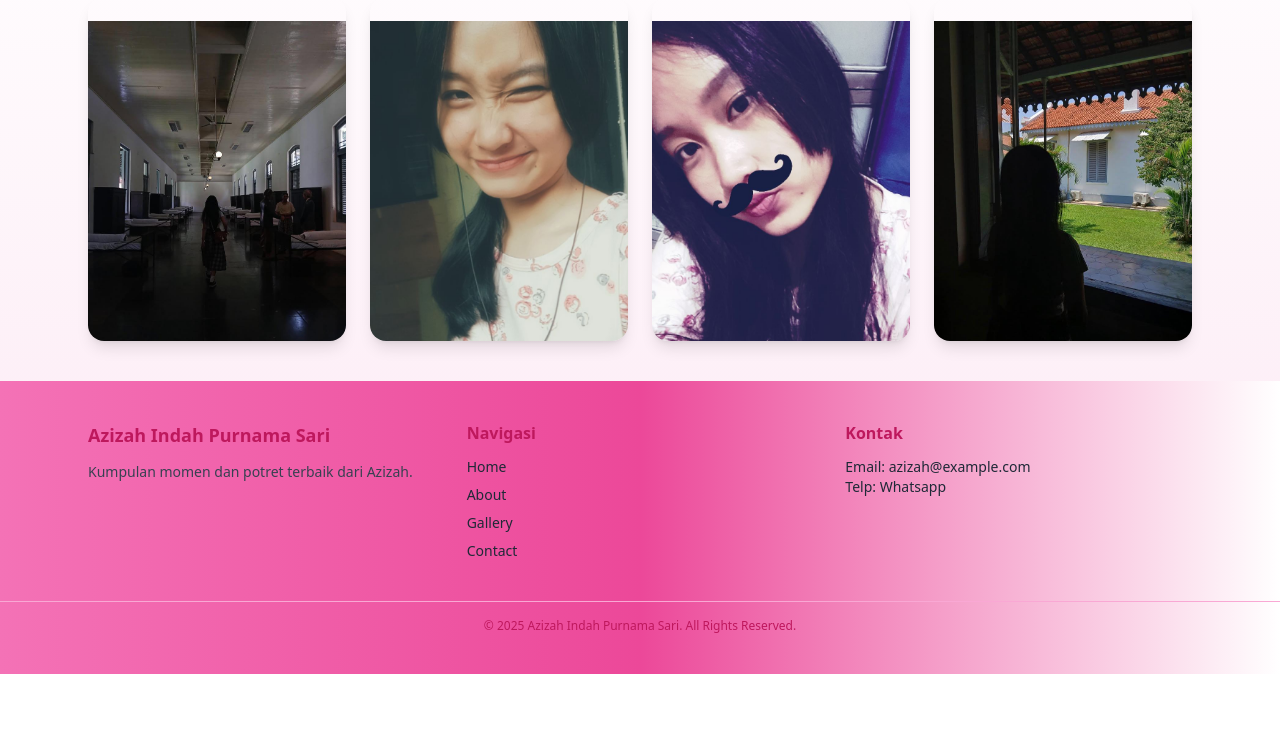
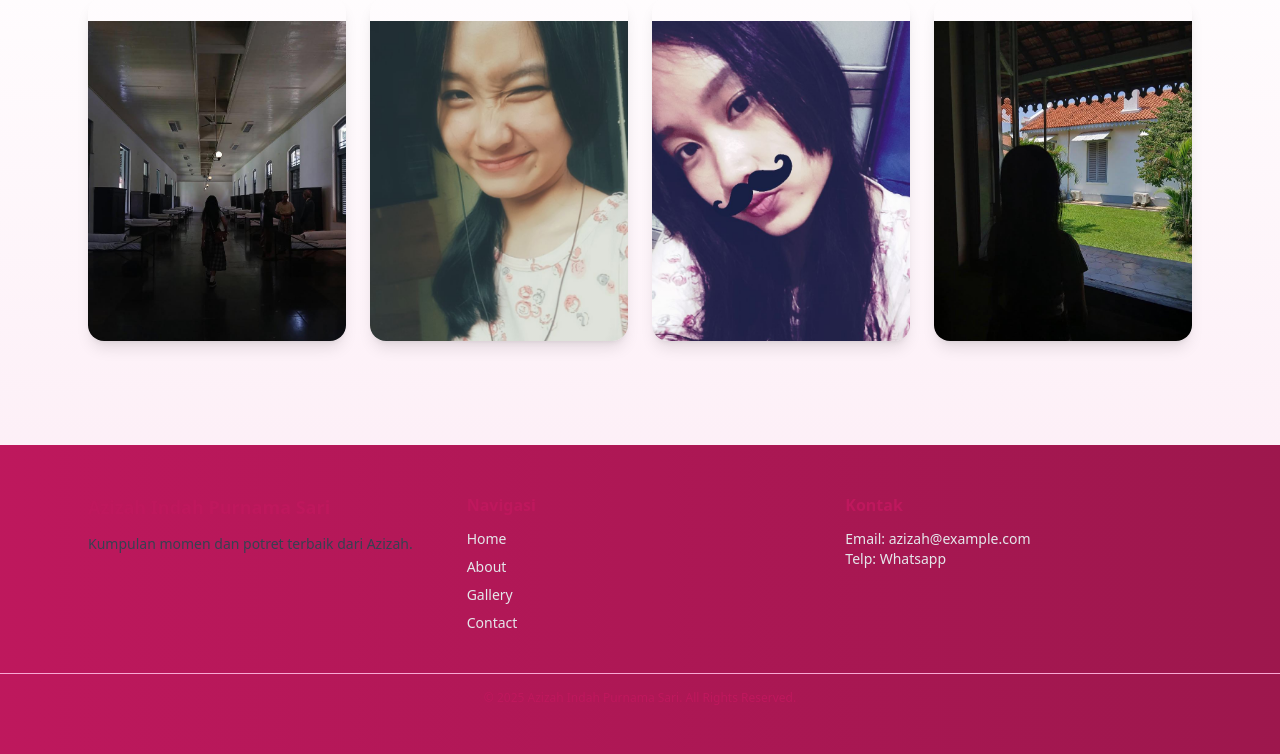
Before and after one commit to Itsmenobi4/Secret, a plain HTML site: page gallery.html in a window 1280 px wide. Shown: the part 971-1725 px from the top of the page. Before the commit the page ends 1645 px from the top, so only its background shows below. Drawn offline with nearby package versions, Linux system fonts and the light colour scheme.

Commit message:
Update gallery.html

```diff
--- a/gallery.html
+++ b/gallery.html
@@ -76,7 +76,7 @@
   </main>
 
   <!-- Footer -->
-  <footer class="bg-gradient-to-r from-pink-400 via-pink-500 to-white text-gray-800 py-10">
+  <footer class="bg-gradient-to-r from-pink-700 to-pink-800 text-gray-200 py-12 mt-16">
     <div class="max-w-6xl mx-auto px-6 grid md:grid-cols-3 gap-8">
       <!-- Brand -->
       <div>
```
